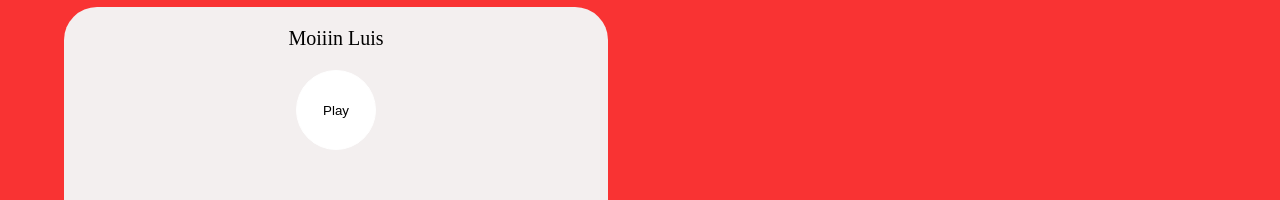
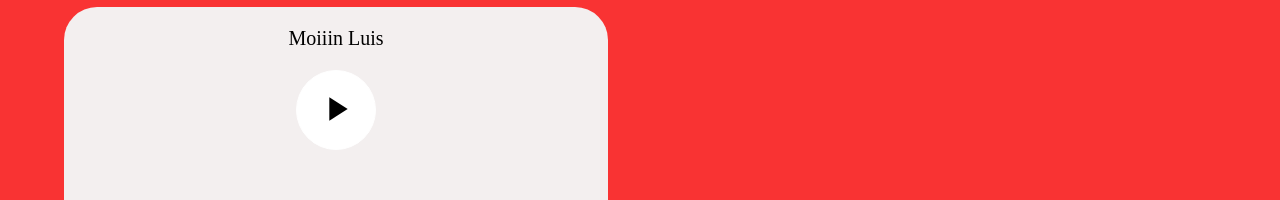
Before and after one commit to KingLouie1994/SDL-Sounds-App, a React (Create React App) app: page / in a window 1280 px wide. Shown: the part 140-340 px from the top of the page. Built offline with nearby package versions, Linux system fonts and the light colour scheme; a web font is replaced by a local one.

Commit message:
installed dependencies for icons

```diff
--- a/package.json
+++ b/package.json
@@ -3,6 +3,8 @@
   "version": "0.1.0",
   "private": true,
   "dependencies": {
+    "@material-ui/core": "^4.11.0",
+    "@material-ui/icons": "^4.9.1",
     "@testing-library/jest-dom": "^4.2.4",
     "@testing-library/react": "^9.3.2",
     "@testing-library/user-event": "^7.1.2",
--- a/src/components/Cards/Cards.js
+++ b/src/components/Cards/Cards.js
@@ -1,12 +1,15 @@
 import React from "react";
 import styles from "./Cards.module.css";
+import PlayArrowIcon from "@material-ui/icons/PlayArrow";
 
 const Cards = () => {
   return (
     <div className={styles.container}>
       <div className={styles.card}>
         <p>Moiiin Luis</p>
-        <button className={styles.playButton}>Play</button>
+        <button className={styles.playButton}>
+          <PlayArrowIcon style={{fontSize: 40}}/>
+        </button>
       </div>
     </div>
   );
```
Also changed, not shown: 1 other file (tests, documents, lock files or other folders).
